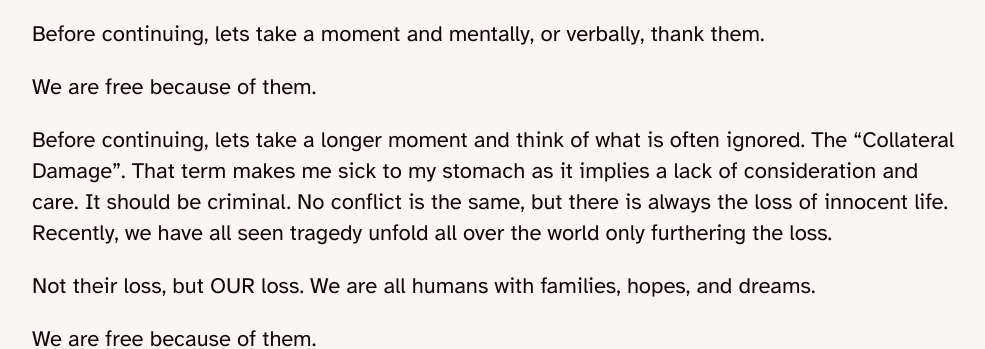
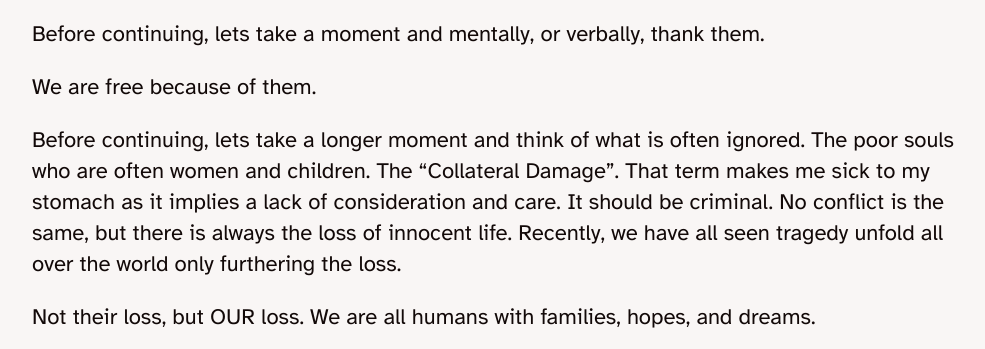
Before and after one commit to nebulae1/cosinestangent, an Astro site: page /blog/2024-memorial-day in a window 1280 px wide. Shown: the part 1345-1694 px from the top of the page, without its empty margins (1-986 px from the left). Built offline with nearby package versions, Linux system fonts and the light colour scheme; Astro itself is replaced by a stand-in of ours.

Commit message:
Wording update

```diff
--- a/src/pages/blog/2024-memorial-day.md
+++ b/src/pages/blog/2024-memorial-day.md
@@ -20,7 +20,7 @@ Before continuing, lets take a moment and mentally, or verbally, thank them.
 
 We are free because of them.
 
-Before continuing, lets take a longer moment and think of what is often ignored. The "Collateral Damage". That term makes me sick to my stomach as it implies a lack of consideration and care. It should be criminal. No conflict is the same, but there is always the loss of innocent life. Recently, we have all seen tragedy unfold all over the world only furthering the loss.
+Before continuing, lets take a longer moment and think of what is often ignored. The poor souls who are often women and children. The "Collateral Damage". That term makes me sick to my stomach as it implies a lack of consideration and care. It should be criminal. No conflict is the same, but there is always the loss of innocent life. Recently, we have all seen tragedy unfold all over the world only furthering the loss.
 
 Not their loss, but OUR loss. We are all humans with families, hopes, and dreams.
 
```
